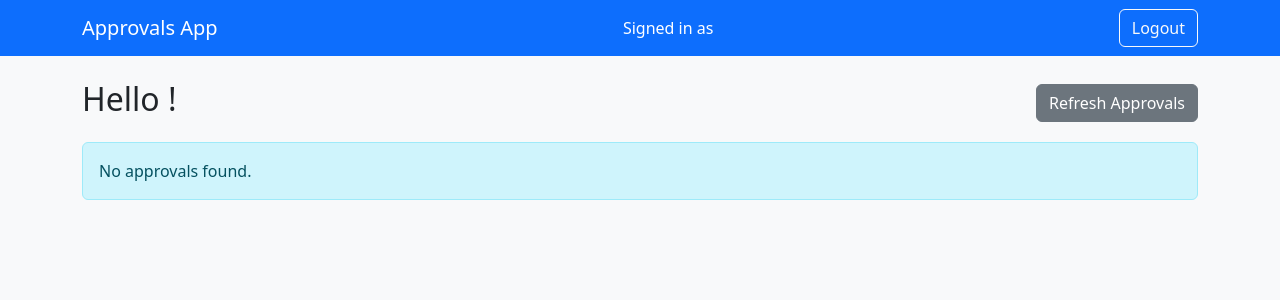
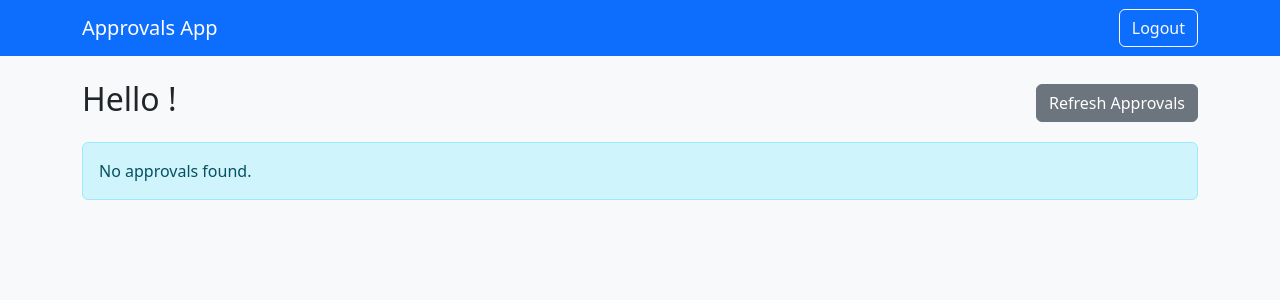
Before and after one commit to JTonyC/servicenow_entraid_approvals, a Flask app: page / in a window 1280 px wide. Shown: the top 300 px of the page. Run offline with Flask 3, Linux system fonts and the light colour scheme; the visitor is signed in with stand-in values (Sample User, id 1).

Commit message:
Removed the signed in as user text from the navbar

```diff
--- a/templates/base.html
+++ b/templates/base.html
@@ -11,9 +11,9 @@
     <div class="container">
         <a class="navbar-brand" href="{{ url_for('index') }}">Approvals App</a>
         {% if session.get('user') %}
-            <span class="navbar-text text-white me-3">
+            <!-- <span class="navbar-text text-white me-3">
                 Signed in as {{ session['user'].name or session['user'].preferred_username }}
-            </span>
+            </span> -->
             <a class="btn btn-outline-light" href="{{ url_for('logout') }}">Logout</a>
         {% endif %}
     </div>
```
